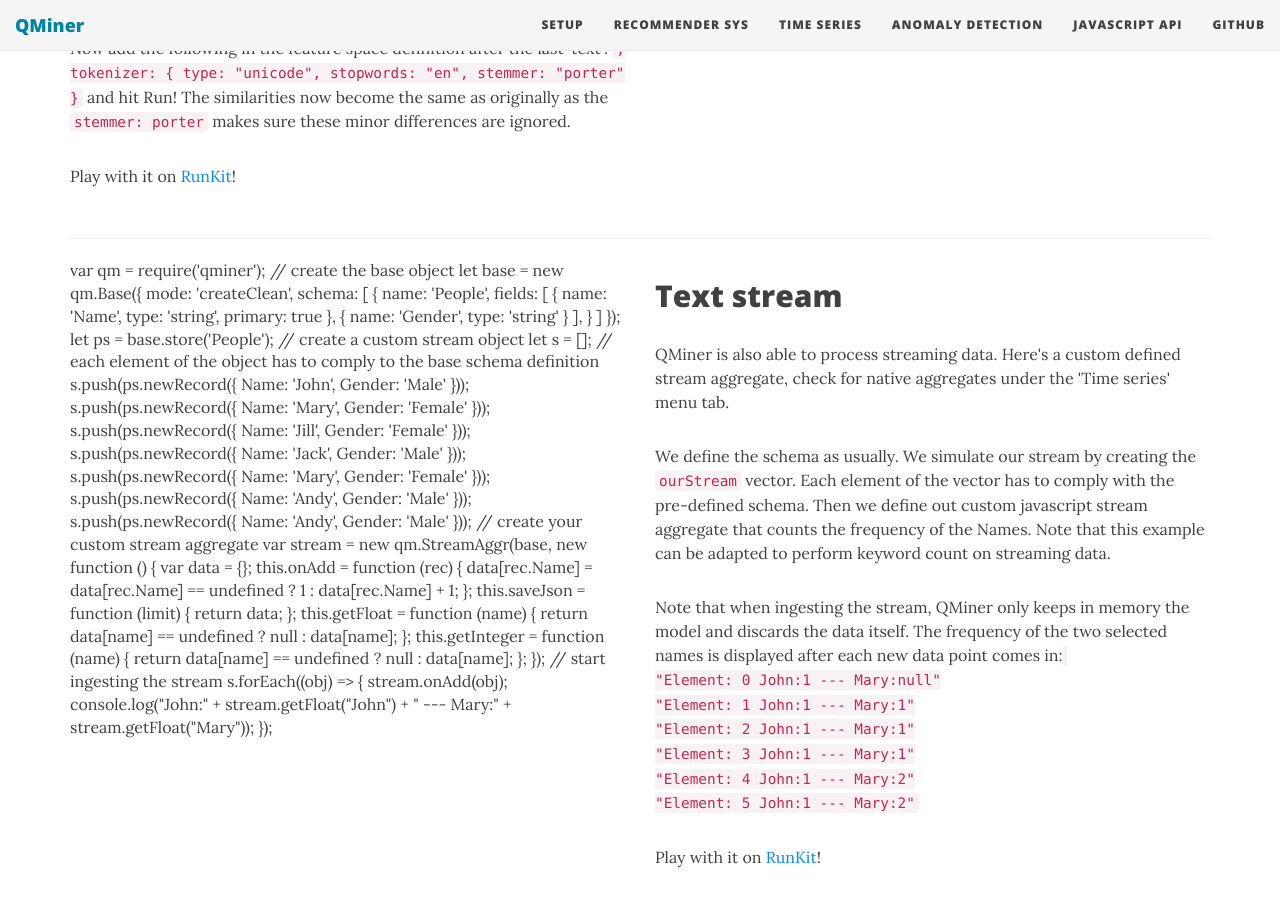
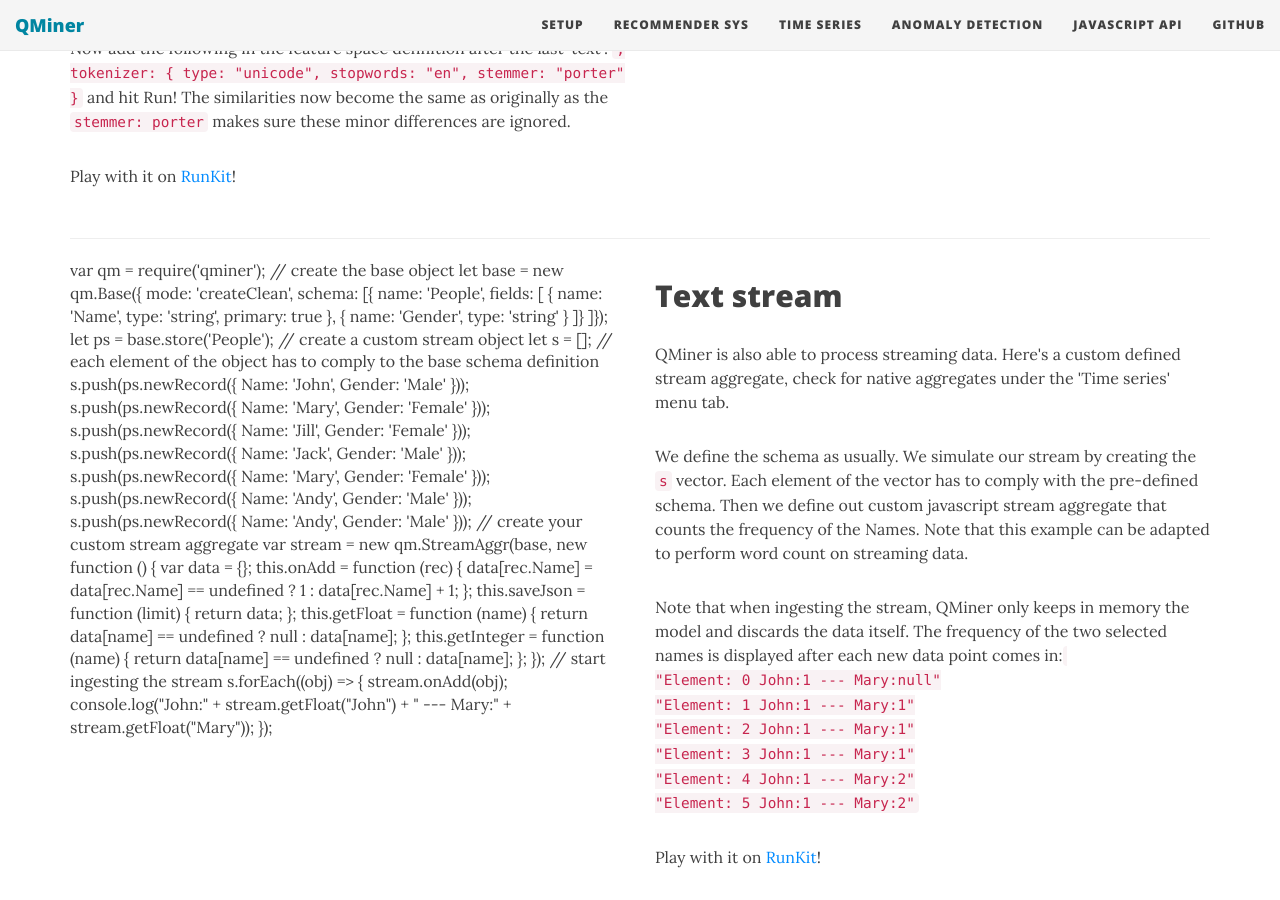
Before and after one commit to qminer/qminer.github.io, a Jekyll site: the page built from index.html, in a window 1280 px wide and 900 px high, scrolled down 2323 px. Built offline with Jekyll 4.4.1, drawn with Linux system fonts in a browser that asks for light colours; nearby versions of some CDN libraries; the list of posts is cut into pages by our own code.

Commit message:
minor ch

```diff
--- a/index.html
+++ b/index.html
@@ -156,16 +156,13 @@ use-site-title: true
  // create the base object
  let base = new qm.Base({
     mode: 'createClean',
-    schema: [
-      {
+    schema: [{
           name: 'People',
           fields: [
               { name: 'Name', type: 'string', primary: true },
               { name: 'Gender', type: 'string' }
-          ],
-      }
-    ]
-});
+          ]}
+    ]});
 
  let ps = base.store('People');
 
@@ -207,20 +204,14 @@ use-site-title: true
   <div class="col-xl-6 col-lg-6 col-md-6">
     <h2 class="post-title"> Text stream</h2>
     <p>QMiner is also able to process streaming data. Here's a custom defined stream aggregate, check for native aggregates under the 'Time series' menu tab.</p>
-    <p>We define the schema as usually. We simulate our stream by creating the <code>ourStream</code> vector. Each element of the vector has to comply with the pre-defined schema. Then we define out custom javascript stream aggregate that counts the frequency of the Names. Note that this example can be adapted to perform keyword count on streaming data.</p>
-    <p>Note that when ingesting the stream, QMiner only keeps in memory the model and discards the data itself. The frequency of the two selected names is displayed after each new data point comes in: <code>
-<br>
-"Element: 0 John:1 --- Mary:null"
-<br>
-"Element: 1 John:1 --- Mary:1"
-<br>
-"Element: 2 John:1 --- Mary:1"
-<br>
-"Element: 3 John:1 --- Mary:1"
-<br>
-"Element: 4 John:1 --- Mary:2"
-<br>
-"Element: 5 John:1 --- Mary:2"
+    <p>We define the schema as usually. We simulate our stream by creating the <code>s</code> vector. Each element of the vector has to comply with the pre-defined schema. Then we define out custom javascript stream aggregate that counts the frequency of the Names. Note that this example can be adapted to perform word count on streaming data.</p>
+    <p>Note that when ingesting the stream, QMiner only keeps in memory the model and discards the data itself. The frequency of the two selected names is displayed after each new data point comes in:<code>
+<br>"Element: 0 John:1 --- Mary:null"
+<br>"Element: 1 John:1 --- Mary:1"
+<br>"Element: 2 John:1 --- Mary:1"
+<br>"Element: 3 John:1 --- Mary:1"
+<br>"Element: 4 John:1 --- Mary:2"
+<br>"Element: 5 John:1 --- Mary:2"
     </code> </p>
     <p>Play with it on <a href="https://runkit.com/carolninap/5a295beaaeefa1001221f121" class="post-read-more">RunKit</a>!</p>
   </div>
```
